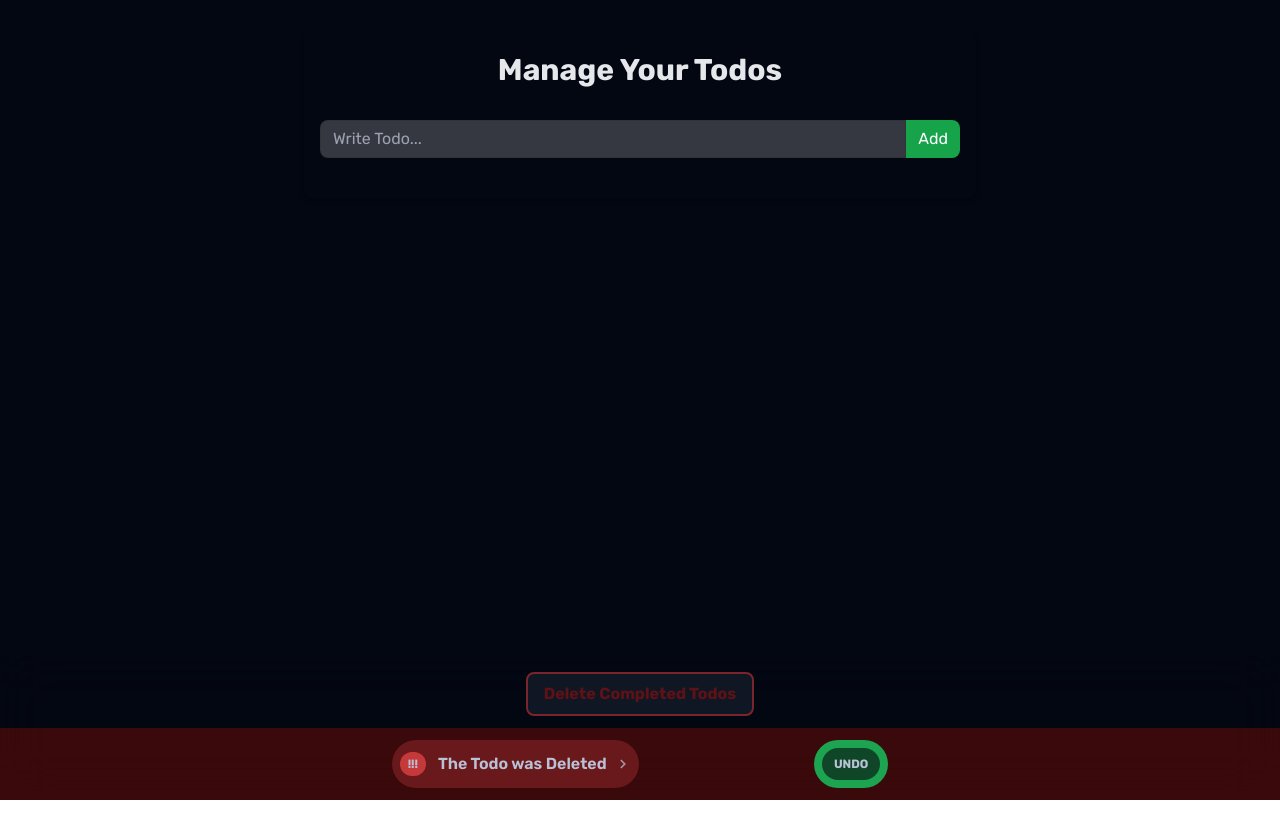
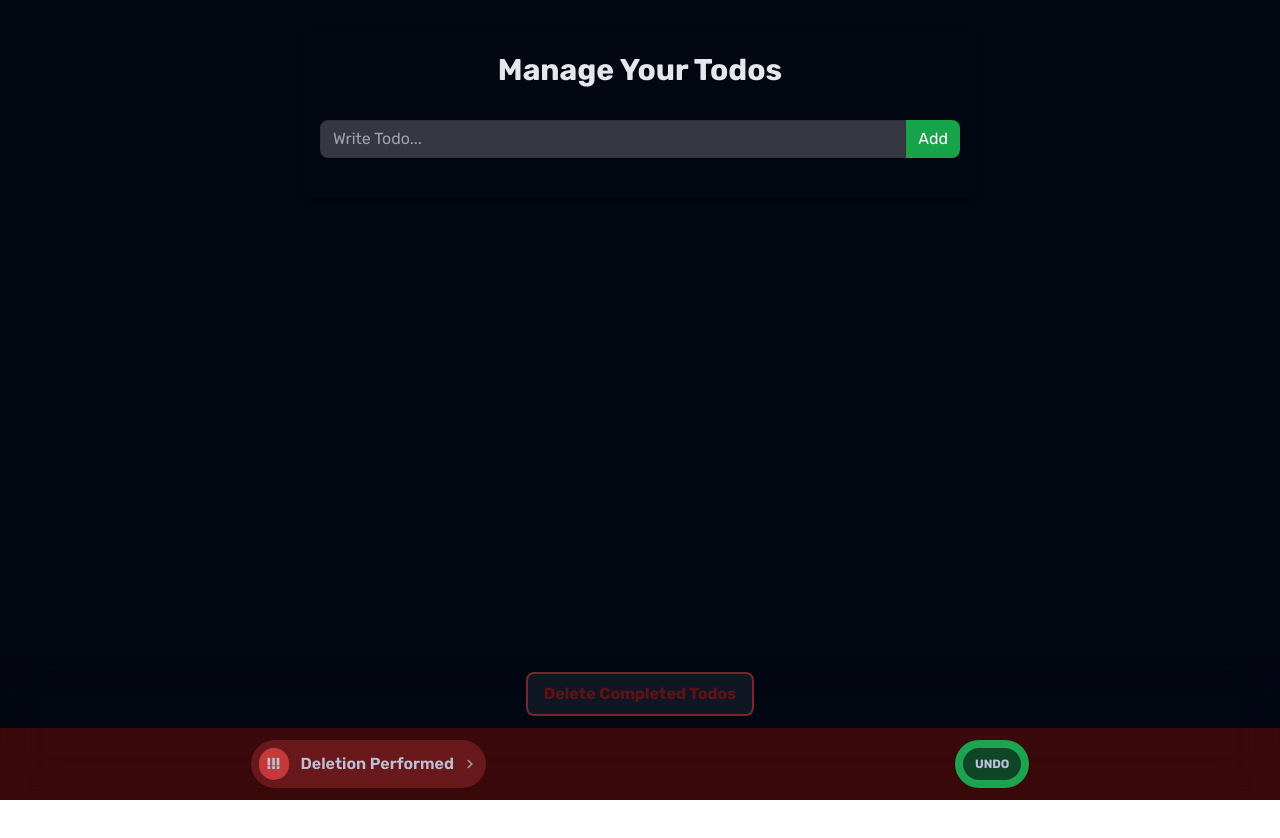
Before and after one commit to vaibhavc2/todo-with-context-react, a React (Vite) app: page / in a window 1280 px wide. Both pictures are taken after a click on the button "Delete Completed Todos". Shown: the top 838 px of the page. Built offline with nearby package versions, Linux system fonts and the light colour scheme.

Commit message:
add additional functionality: save input form value in localStorage

```diff
--- a/src/components/TodoForm.tsx
+++ b/src/components/TodoForm.tsx
@@ -1,9 +1,17 @@
-import { useState } from "react";
+import { useEffect, useState } from "react";
 import { useTodo } from "../context";
+
+const initialInputValue: string = JSON.parse(
+  localStorage.getItem("inp") as string
+);
 
 function TodoForm() {
   const { addTodo } = useTodo();
-  const [todoMessage, setTodoMessage] = useState("");
+  const [todoMessage, setTodoMessage] = useState(initialInputValue);
+
+  useEffect(() => {
+    localStorage.setItem("inp", JSON.stringify(todoMessage));
+  }, [todoMessage]);
 
   return (
     <form
--- a/src/components/UndoDelete.tsx
+++ b/src/components/UndoDelete.tsx
@@ -45,16 +45,16 @@ const UndoDelete = () => {
           isDeleted ? "visible" : "invisible"
         }`}
       >
-        <div className="mx-auto flex max-w-2xl justify-around">
+        <div className="mx-auto flex max-w-full justify-around">
           <div
-            className="flex items-center rounded-full bg-red-900 p-2 leading-none text-indigo-100 backdrop-blur-3xl lg:inline-flex"
+            className="flex items-center rounded-full bg-red-900 p-2 leading-none text-indigo-100 backdrop-blur-3xl  lg:inline-flex"
             role="alert"
           >
-            <span className="mr-3 flex rounded-full bg-red-500 px-2 py-1 text-xs font-bold uppercase">
+            <span className="mr-3 flex rounded-full bg-red-500 px-2 py-1 text-base font-bold uppercase">
               !!!
             </span>
             <span className="mr-2 flex-auto text-left font-semibold">
-              The Todo was Deleted
+              Deletion Performed
             </span>
             <svg
               className="h-4 w-4 fill-current opacity-75"
```
